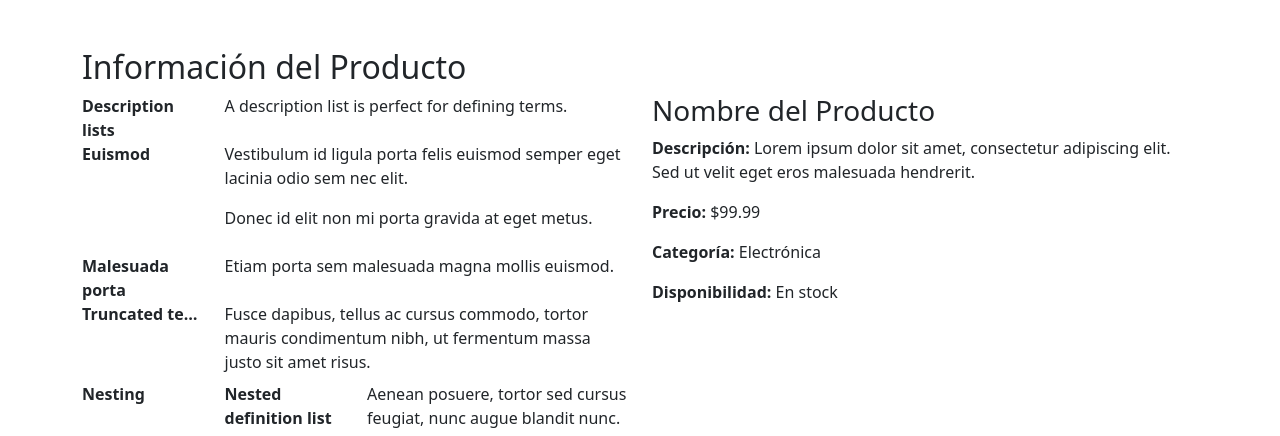
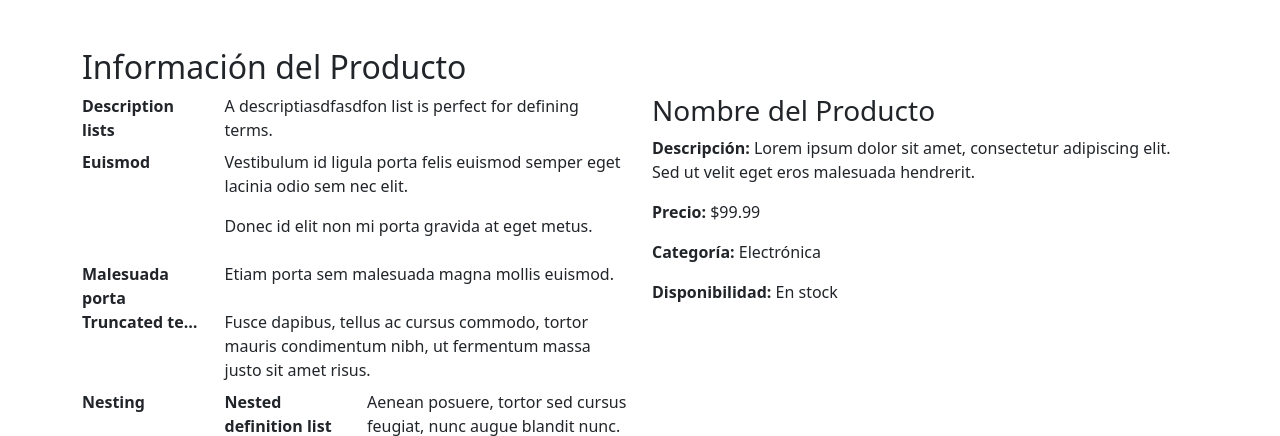
Before and after one commit to ii0703/webmrp, a Flask app: template mrp/templates/producto/view.html in a window 1280 px wide. Shown: the part 86-522 px from the top of the page. Run offline with Flask 3, Linux system fonts and the light colour scheme; the template is opened without the code that fills it, so the values that code supplies are empty; some libraries are stand-ins or nearby versions.

Commit message:
Versión de prueba

```diff
--- a/mrp/templates/producto/view.html
+++ b/mrp/templates/producto/view.html
@@ -8,7 +8,7 @@
     <div class="col-md-6">
 <dl class="row">
   <dt class="col-sm-3">Description lists</dt>
-  <dd class="col-sm-9">A description list is perfect for defining terms.</dd>
+  <dd class="col-sm-9">A descriptiasdfasdfon list is perfect for defining terms.</dd>
 
   <dt class="col-sm-3">Euismod</dt>
   <dd class="col-sm-9">
```
